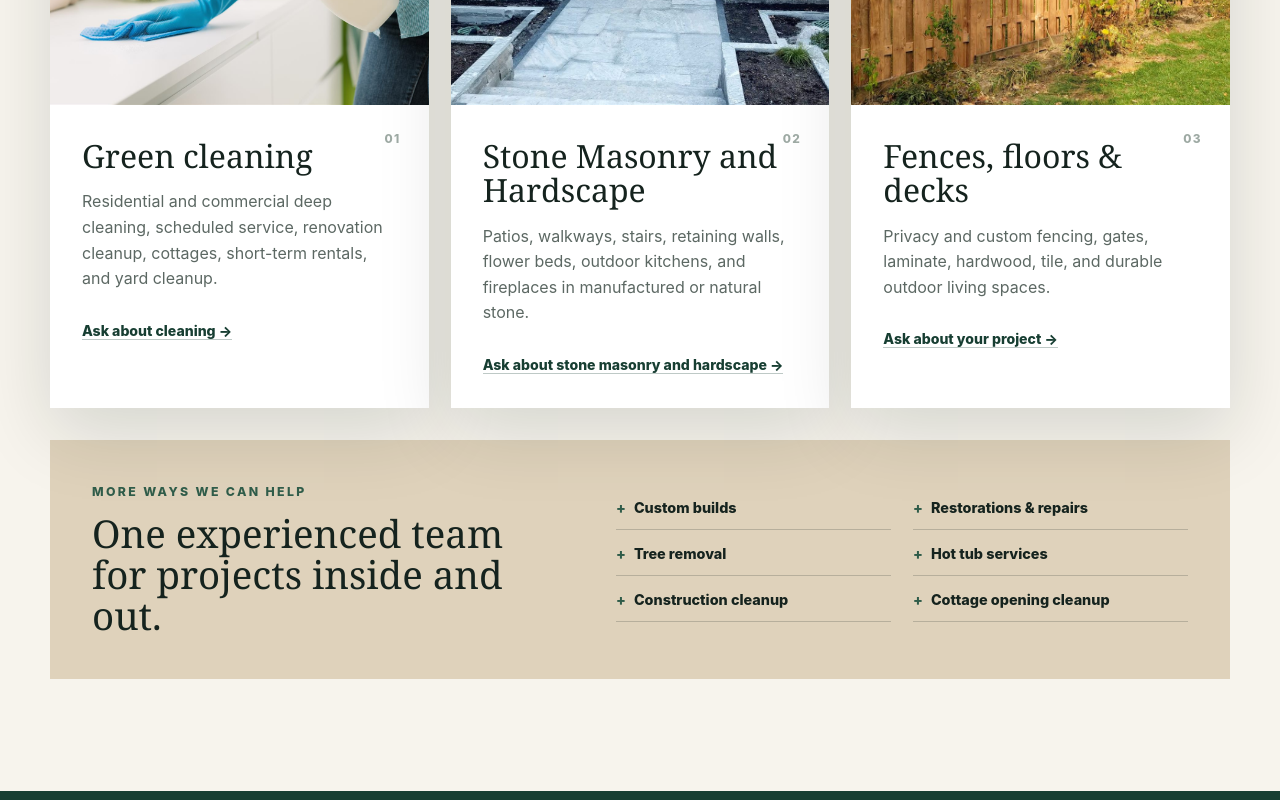
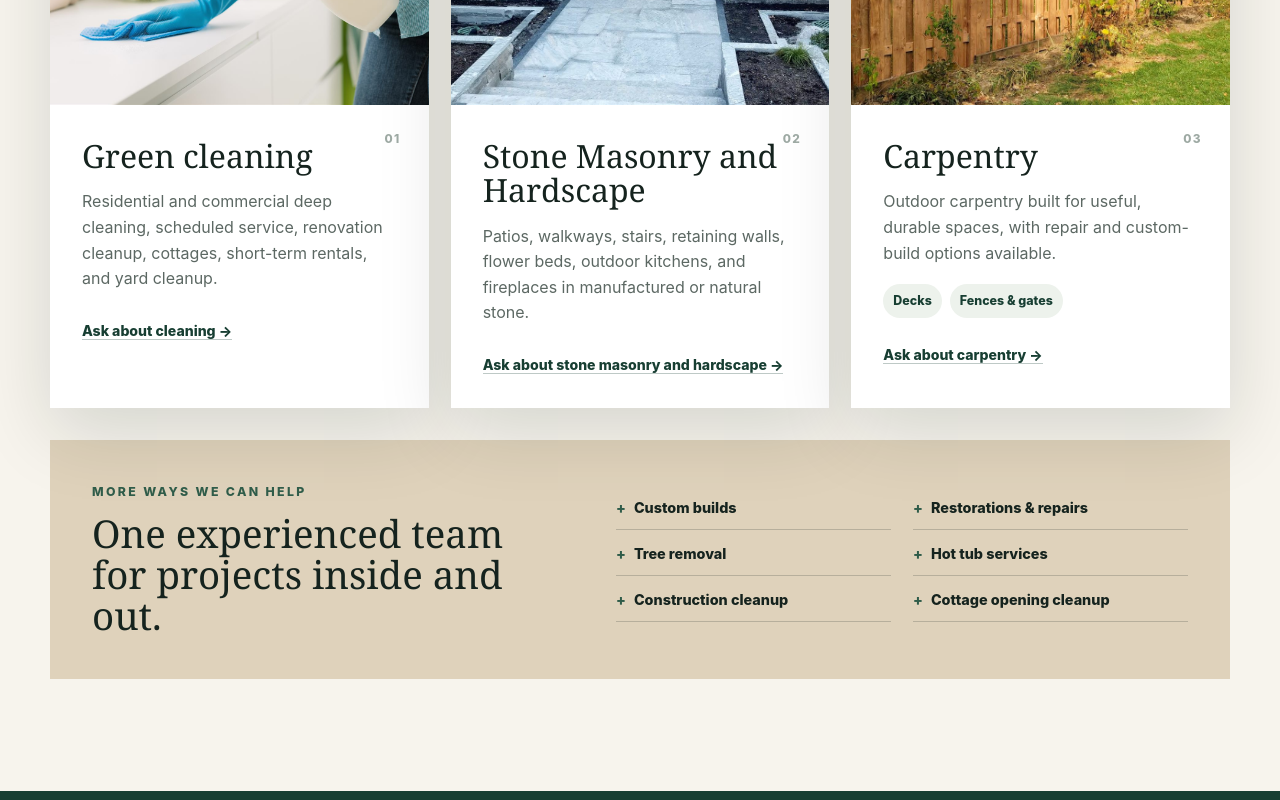
Before and after one commit to Footematt/mfci-command-center, a website: page public-site/index.html in a window 1280 px wide. Shown: the part 1320-2120 px from the top of the page. Drawn offline with Linux system fonts and the light colour scheme.

Commit message:
Group decks and fences under carpentry

```diff
--- a/public-site/index.html
+++ b/public-site/index.html
@@ -6,7 +6,7 @@
     <meta name="theme-color" content="#173e32" />
     <meta
       name="description"
-      content="M. Foote's Contracting Inc. provides green cleaning, stone masonry and hardscape, fencing, flooring, decks, and contracting services across the GTA and Muskoka area."
+      content="M. Foote's Contracting Inc. provides green cleaning, stone masonry and hardscape, carpentry, decks, fencing, flooring, and contracting services across the GTA and Muskoka area."
     />
     <meta property="og:title" content="MK Enterprise | M. Foote's Contracting Inc." />
     <meta
@@ -105,12 +105,16 @@
             </article>
 
             <article class="service-card">
-              <img src="assets/fences-floors-web.jpg" alt="Fence and outdoor construction project completed by MFCI" loading="lazy" width="1400" height="654" />
+              <img src="assets/fences-floors-web.jpg" alt="Outdoor carpentry and fence project completed by MFCI" loading="lazy" width="1400" height="654" />
               <div class="service-card-body">
                 <span class="service-number">03</span>
-                <h3>Fences, floors &amp; decks</h3>
-                <p>Privacy and custom fencing, gates, laminate, hardwood, tile, and durable outdoor living spaces.</p>
-                <a href="#contact" data-service-link="Fences and gates">Ask about your project <span aria-hidden="true">→</span></a>
+                <h3>Carpentry</h3>
+                <p>Outdoor carpentry built for useful, durable spaces, with repair and custom-build options available.</p>
+                <ul class="service-subcategories" aria-label="Carpentry services">
+                  <li>Decks</li>
+                  <li>Fences &amp; gates</li>
+                </ul>
+                <a href="#contact" data-service-link="Carpentry — General project">Ask about carpentry <span aria-hidden="true">→</span></a>
               </div>
             </article>
           </div>
@@ -219,9 +223,12 @@
                 <option value="">Choose a service</option>
                 <option>Green cleaning</option>
                 <option>Stone Masonry and Hardscape</option>
-                <option>Fences and gates</option>
+                <optgroup label="Carpentry">
+                  <option>Carpentry — General project</option>
+                  <option>Carpentry — Decks</option>
+                  <option>Carpentry — Fences and gates</option>
+                </optgroup>
                 <option>Flooring</option>
-                <option>Decks</option>
                 <option>Custom builds</option>
                 <option>Restorations and repairs</option>
                 <option>Tree removal</option>
@@ -250,7 +257,7 @@
           <p class="footer-label">Services</p>
           <a href="#services">Green cleaning</a>
           <a href="#services">Stone Masonry and Hardscape</a>
-          <a href="#services">Fences, floors &amp; decks</a>
+          <a href="#services">Carpentry</a>
         </div>
         <div>
           <p class="footer-label">Contact</p>
--- a/public-site/styles.css
+++ b/public-site/styles.css
@@ -98,6 +98,8 @@ h1 { max-width: 800px; margin-bottom: 24px; font-size: clamp(3.4rem, 7.8vw, 7.3r
 .service-number { position: absolute; top: 25px; right: 28px; color: #9da9a3; font-size: .74rem; font-weight: 800; letter-spacing: .12em; }
 .service-card h3 { margin-bottom: 16px; font-size: 2rem; font-weight: 500; }
 .service-card p { margin: 0 0 26px; color: #5c6863; }
+.service-subcategories { display: flex; flex-wrap: wrap; gap: 8px; margin: -8px 0 24px; padding: 0; list-style: none; }
+.service-subcategories li { padding: 7px 10px; color: var(--forest); background: #edf2ec; border-radius: 999px; font-size: .78rem; font-weight: 800; }
 .service-card a, .text-link { color: var(--forest); font-size: .88rem; font-weight: 800; text-decoration: none; border-bottom: 1px solid rgba(23,62,50,.28); }
 .service-card a:hover, .text-link:hover { border-color: var(--forest); }
 .more-services {
```
